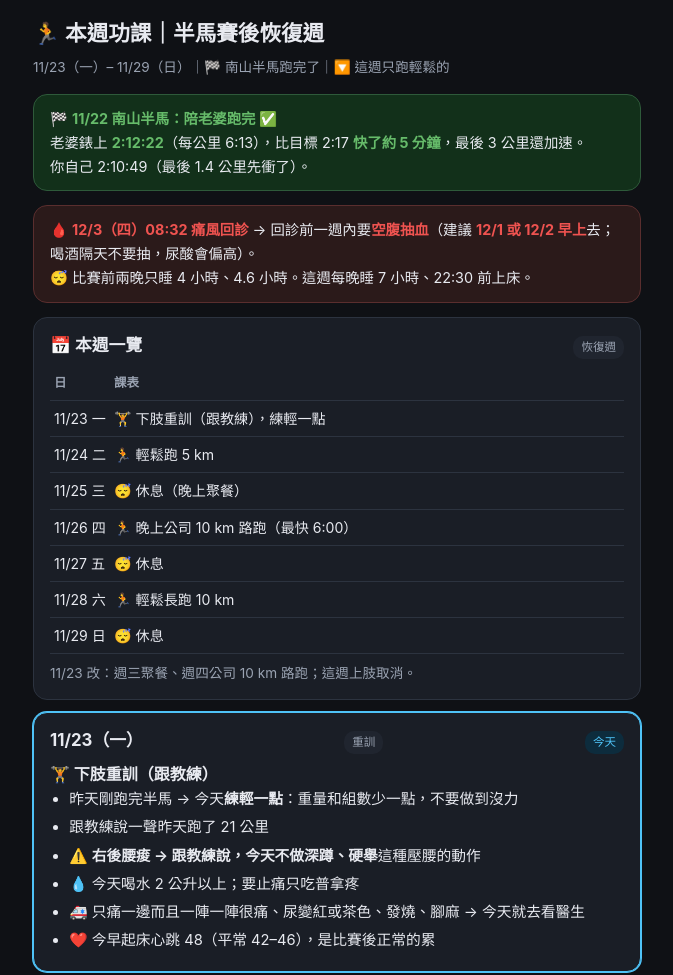
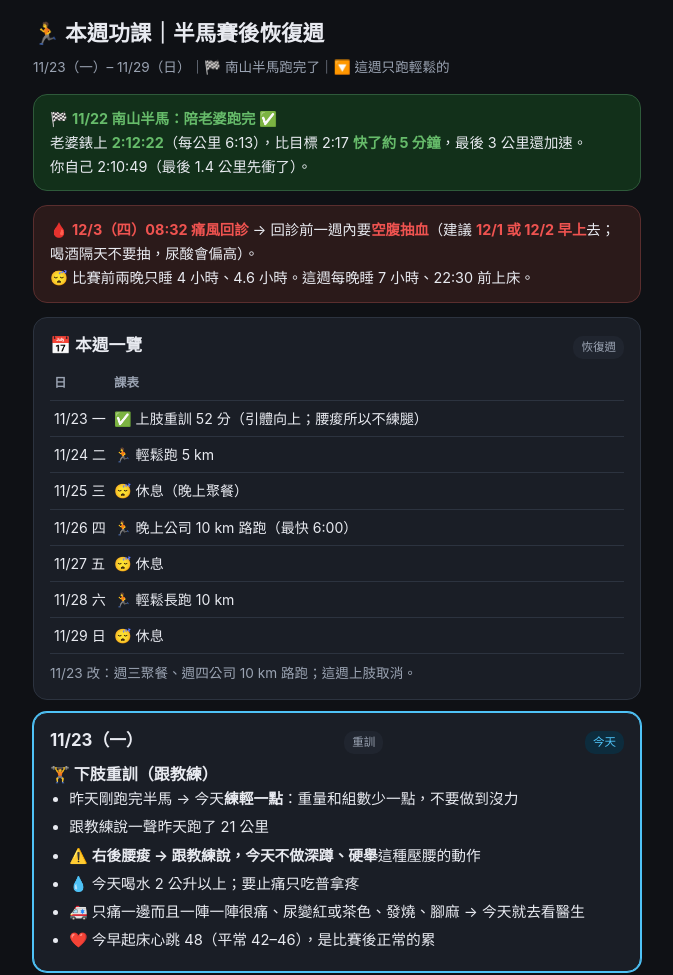
Before and after one commit to JCHuang3011/CrewOuting, a plain HTML site: page weekly-training.html in a window 1280 px wide. Shown: the top 975 px of the page, without its empty margins (303-976 px from the left). Drawn offline with Linux system fonts and the light colour scheme.

Commit message:
weekly-training: 11/23 上肢打勾
Co-Authored-By: Claude Opus 5.5 <noreply@anthropic.com>

```diff
--- a/weekly-training.html
+++ b/weekly-training.html
@@ -74,7 +74,7 @@
   <div class="day"><span class="d">📅 本週一覽</span><span class="tag">恢復週</span></div>
   <table>
     <tr><th>日</th><th>課表</th></tr>
-    <tr><td>11/23 一</td><td>🏋️ 下肢重訓（跟教練），練輕一點</td></tr>
+    <tr><td>11/23 一</td><td>✅ 上肢重訓 52 分（引體向上；腰痠所以不練腿）</td></tr>
     <tr><td>11/24 二</td><td>🏃 輕鬆跑 5 km</td></tr>
     <tr><td>11/25 三</td><td>😴 休息（晚上聚餐）</td></tr>
     <tr><td>11/26 四</td><td>🏃 晚上公司 10 km 路跑（最快 6:00）</td></tr>
```
